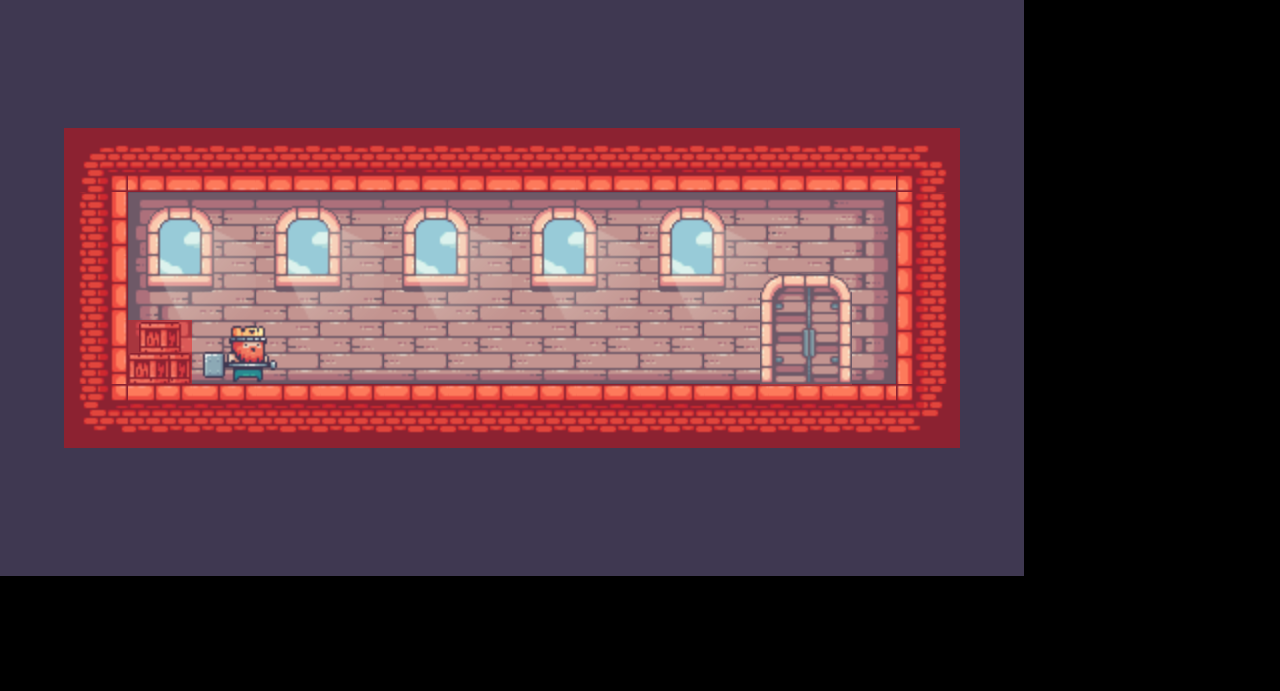
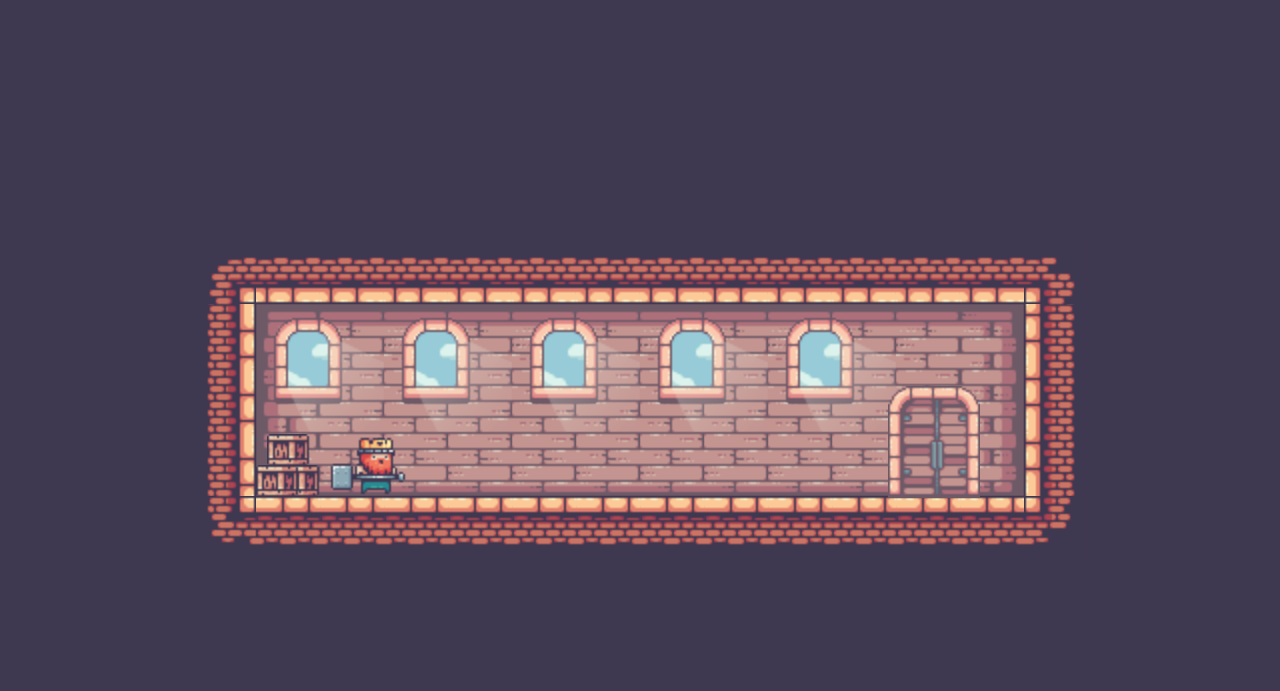
Before and after one commit to 1deviljohn1/rooms, a website built with Vite: page index.html in a window 1280 px wide. Built offline with nearby package versions, Linux system fonts and the light colour scheme.

Commit message:
level changes

```diff
--- a/src/assets/data/collisions.ts
+++ b/src/assets/data/collisions.ts
@@ -1,20 +1,20 @@
-export const collisionsLevel1 = [
-    0, 0, 0, 0, 0, 0, 0, 0, 0, 0, 0, 0, 0, 0, 0, 0, 0, 0, 0, 0, 0, 0, 0, 0, 0, 0, 0, 0, 0, 0, 0, 0, 0, 1, 1, 1, 1, 1, 1,
-    1, 1, 1, 1, 1, 1, 1, 1, 0, 0, 1, 0, 0, 0, 0, 0, 0, 0, 0, 0, 0, 0, 0, 1, 0, 0, 1, 0, 0, 0, 0, 0, 0, 0, 0, 0, 0, 0, 0,
-    1, 0, 0, 1, 1, 0, 0, 0, 0, 0, 0, 0, 0, 0, 0, 0, 1, 0, 0, 1, 1, 1, 1, 1, 1, 1, 1, 1, 1, 1, 1, 1, 1, 0, 0, 0, 0, 0, 0,
-    0, 0, 0, 0, 0, 0, 0, 0, 0, 0, 0, 0, 0, 0, 0, 0, 0, 0, 0, 0, 0, 0, 0, 0, 0, 0, 0,
+export const collisionsLevel = [
+    [
+        0, 0, 0, 0, 0, 0, 0, 0, 0, 0, 0, 0, 0, 0, 0, 0, 0, 0, 0, 0, 0, 0, 0, 0, 0, 0, 0, 0, 0, 0, 0, 0, 0, 1, 1, 1, 1,
+        1, 1, 1, 1, 1, 1, 1, 1, 1, 1, 0, 0, 1, 0, 0, 0, 0, 0, 0, 0, 0, 0, 0, 0, 0, 1, 0, 0, 1, 0, 0, 0, 0, 0, 0, 0, 0,
+        0, 0, 0, 0, 1, 0, 0, 1, 1, 0, 0, 0, 0, 0, 0, 0, 0, 0, 0, 0, 1, 0, 0, 1, 1, 1, 1, 1, 1, 1, 1, 1, 1, 1, 1, 1, 1,
+        0, 0, 0, 0, 0, 0, 0, 0, 0, 0, 0, 0, 0, 0, 0, 0, 0, 0, 0, 0, 0, 0, 0, 0, 0, 0, 0, 0, 0, 0, 0, 0, 0,
+    ],
+    [
+        1, 1, 1, 1, 1, 1, 1, 0, 0, 0, 0, 0, 0, 0, 0, 0, 1, 0, 0, 0, 0, 0, 1, 0, 0, 0, 0, 0, 0, 0, 0, 0, 1, 0, 0, 0, 0,
+        0, 1, 0, 0, 0, 0, 0, 0, 0, 0, 0, 1, 1, 1, 1, 0, 0, 1, 0, 0, 0, 0, 0, 0, 0, 0, 0, 0, 0, 0, 1, 0, 0, 1, 0, 0, 1,
+        1, 1, 1, 1, 1, 0, 0, 1, 1, 1, 0, 0, 1, 1, 1, 1, 0, 0, 0, 0, 1, 0, 0, 1, 0, 0, 0, 0, 0, 0, 0, 0, 0, 0, 0, 0, 1,
+        0, 0, 1, 0, 0, 0, 0, 0, 0, 0, 0, 1, 1, 1, 1, 1, 0, 0, 1, 1, 1, 1, 1, 1, 1, 1, 1, 1, 1, 0, 0, 0, 0,
+    ],
+    [
+        0, 0, 0, 0, 0, 0, 0, 0, 0, 0, 0, 0, 0, 0, 0, 0, 0, 1, 1, 1, 1, 1, 1, 1, 1, 1, 1, 1, 1, 1, 1, 0, 0, 1, 0, 0, 0,
+        0, 0, 0, 0, 0, 0, 0, 0, 0, 1, 0, 0, 1, 0, 0, 0, 0, 0, 0, 0, 0, 0, 0, 0, 0, 1, 0, 0, 1, 0, 0, 0, 0, 0, 0, 0, 0,
+        1, 1, 1, 1, 1, 0, 0, 1, 0, 0, 0, 0, 0, 0, 0, 0, 0, 0, 0, 1, 0, 0, 0, 1, 1, 0, 0, 0, 0, 0, 0, 0, 0, 0, 1, 1, 0,
+        0, 0, 1, 1, 1, 1, 1, 1, 1, 1, 1, 1, 1, 1, 1, 0, 0, 0, 0, 0, 0, 0, 0, 0, 0, 0, 0, 0, 0, 0, 0, 0, 0,
+    ],
 ]
-
-export const collisionsLevel2 = [
-    1, 1, 1, 1, 1, 1, 1, 0, 0, 0, 0, 0, 0, 0, 0, 0, 1, 0, 0, 0, 0, 0, 1, 0, 0, 0, 0, 0, 0, 0, 0, 0, 1, 0, 0, 0, 0, 0, 1,
-    0, 0, 0, 0, 0, 0, 0, 0, 0, 1, 1, 1, 1, 0, 0, 1, 0, 0, 0, 0, 0, 0, 0, 0, 0, 0, 0, 0, 1, 0, 0, 1, 0, 0, 1, 1, 1, 1, 1,
-    1, 0, 0, 1, 1, 1, 0, 0, 1, 1, 1, 1, 0, 0, 0, 0, 1, 0, 0, 1, 0, 0, 0, 0, 0, 0, 0, 0, 0, 0, 0, 0, 1, 0, 0, 1, 0, 0, 0,
-    0, 0, 0, 0, 0, 1, 1, 1, 1, 1, 0, 0, 1, 1, 1, 1, 1, 1, 1, 1, 1, 1, 1, 0, 0, 0, 0,
-]
-
-export const collisionsLevel3 = [
-    0, 0, 0, 0, 0, 0, 0, 0, 0, 0, 0, 0, 0, 0, 0, 0, 0, 1, 1, 1, 1, 1, 1, 1, 1, 1, 1, 1, 1, 1, 1, 0, 0, 1, 0, 0, 0, 0, 0,
-    0, 0, 0, 0, 0, 0, 0, 1, 0, 0, 1, 0, 0, 0, 0, 0, 0, 0, 0, 0, 0, 0, 0, 1, 0, 0, 1, 0, 0, 0, 0, 0, 0, 0, 0, 1, 1, 1, 1,
-    1, 0, 0, 1, 0, 0, 0, 0, 0, 0, 0, 0, 0, 0, 0, 1, 0, 0, 0, 1, 1, 0, 0, 0, 0, 0, 0, 0, 0, 0, 1, 1, 0, 0, 0, 1, 1, 1, 1,
-    1, 1, 1, 1, 1, 1, 1, 1, 1, 0, 0, 0, 0, 0, 0, 0, 0, 0, 0, 0, 0, 0, 0, 0, 0, 0, 0,
-]
--- a/src/assets/styles/app.scss
+++ b/src/assets/styles/app.scss
@@ -1,6 +1,10 @@
 body {
     margin: 0;
-    background: #000;
+    background: #3f3851;
+    display: flex;
+    justify-content: center;
+    align-items: center;
+    height: 100vh;
 }
 
 canvas {
--- a/src/classes/CollisionBlock.ts
+++ b/src/classes/CollisionBlock.ts
@@ -15,9 +15,4 @@ export class CollisionBlock {
             rigth: this.position.x + this.width,
         }
     }
-
-    draw(ctx: CanvasRenderingContext2D) {
-        ctx.fillStyle = 'rgba(255, 0, 0, 0.4)'
-        ctx.fillRect(this.position.x, this.position.y, this.width, this.height)
-    }
 }
--- a/src/classes/Collisions.ts
+++ b/src/classes/Collisions.ts
@@ -1,21 +1,22 @@
-import { collisionsLevel1 } from '../assets/data/collisions'
+import { collisionsLevel } from '../assets/data/collisions'
 import { CollisionBlock } from './CollisionBlock'
 
 export class Collisions {
-    private collisionsToArray() {
+    private collisionsToArray(level: number) {
         const arr = []
+        const collisions = collisionsLevel[level]
 
-        for (let index = 0; index < collisionsLevel1.length; index += 16) {
-            arr.push(collisionsLevel1.slice(index, index + 16))
+        for (let index = 0; index < collisions.length; index += 16) {
+            arr.push(collisions.slice(index, index + 16))
         }
 
         return arr
     }
 
-    collisionsBlocksArray() {
+    collisionsBlocksArray(level: number) {
         const blocks: CollisionBlock[] = []
 
-        this.collisionsToArray().forEach((row, x) => {
+        this.collisionsToArray(level).forEach((row, x) => {
             row.forEach((block, y) => {
                 if (block) {
                     blocks.push(new CollisionBlock({ x: y * 64, y: x * 64 }))
--- a/src/classes/Player.ts
+++ b/src/classes/Player.ts
@@ -12,8 +12,7 @@ type Animation = {
 }
 
 export class Player {
-    constructor(collisionsBlocks: CollisionBlock[]) {
-        this.collisionsBlocks = collisionsBlocks
+    constructor() {
         this.animations.forEach((item) => {
             item.entity.src = `./img/king/${item.imageSrc}.png`
         })
@@ -61,11 +60,11 @@ export class Player {
         },
     ]
 
-    private collisionsBlocks: CollisionBlock[]
     private image: HTMLImageElement
     private framesNumber: number
     private frameReducer: number
 
+    collisionsBlocks: CollisionBlock[] | [] = []
     private gravity = 1
     private currentFrame = 0
     private frameReducerCount = 0
@@ -74,7 +73,7 @@ export class Player {
     private height = 60
     private speed = 5
     private direction: Direction = 'idleRight'
-    private lastDirection: 'left' | 'right' = 'right'
+    lastDirection: 'left' | 'right' = 'right'
     currentAnimation = this.animations[0]
     enteringDoor = false
     completeEnteringDoor = false
--- a/src/classes/Sprite.ts
+++ b/src/classes/Sprite.ts
@@ -2,7 +2,6 @@ import type { Coords } from '../types'
 
 type Image = {
     src: string
-    position: Coords
     framesNumber?: number
     framesReducer?: number
     loop?: boolean
@@ -10,17 +9,9 @@ type Image = {
 }
 
 export class Sprite {
-    constructor({
-        src,
-        position = { x: 0, y: 0 },
-        framesNumber = 1,
-        framesReducer = 0,
-        loop = true,
-        autoplay = true,
-    }: Image) {
+    constructor({ src, framesNumber = 1, framesReducer = 0, loop = true, autoplay = true }: Image) {
         this.image = new Image()
         this.image.src = src
-        this.position = position
         this.framesNumber = framesNumber
         this.framesReducer = framesReducer
         this.loop = loop
@@ -33,12 +24,12 @@ export class Sprite {
     }
 
     private image: HTMLImageElement
-    position: Coords
     private framesNumber: number
     private framesReducer: number
     private loop: boolean
     autoplay: boolean
 
+    position: Coords = { x: 0, y: 0 }
     private loaded = false
     private frameReducerCount = 0
     private currentFrame = 0
--- a/src/main.ts
+++ b/src/main.ts
@@ -1,5 +1,6 @@
 import './assets/styles/app.scss'
 import type { Keys } from './types'
+import type { CollisionBlock } from './classes/CollisionBlock'
 import { Player } from './classes/Player'
 import { EventListeners } from './classes/EventListeners'
 import { Sprite } from './classes/Sprite'
@@ -12,6 +13,7 @@ const ctx = canvas.getContext('2d') as CanvasRenderingContext2D
 canvas.width = 64 * 16
 canvas.height = 64 * 9
 let stopFading = false
+let step: 0 | 1 | 2 = 0
 
 const keys: Keys = {
     space: {
@@ -28,41 +30,75 @@ const keys: Keys = {
     },
 }
 
+const eventsListeners = new EventListeners()
+let player: Player
 const collisions = new Collisions()
-const collisionsBlocks = collisions.collisionsBlocksArray()
+let collisionsBlocks: CollisionBlock[]
+let door: Sprite
+const background = new Image()
 
-const player = new Player(collisionsBlocks)
-const eventsListeners = new EventListeners()
+const steps = [
+    {
+        init: () => {
+            player.position = { x: 200, y: 200 }
+            door.position = { x: 760, y: 274 }
+        },
+    },
+    {
+        init: () => {
+            player.position = { x: 80, y: 70 }
+            door.position = { x: 772, y: 335 }
+        },
+    },
+    {
+        init: () => {
+            player.position = { x: 800, y: 150 }
+            player.lastDirection = 'left'
+            door.position = { x: 177, y: 335 }
+        },
+    },
+]
 
-const backgroundLevel1 = new Image()
-backgroundLevel1.src = './img/backgroundLevel1.png'
-const door1 = new Sprite({
-    src: './img/doorOpen.png',
-    position: { x: 760, y: 274 },
-    framesNumber: 5,
-    framesReducer: 10,
-    loop: false,
-    autoplay: false,
-})
-
-eventsListeners.listenKeyDown(player, door1, keys)
-eventsListeners.listenKeyUp(keys)
-
-const animate = () => {
+async function animate() {
     window.requestAnimationFrame(animate)
 
-    ctx.drawImage(backgroundLevel1, 0, 0)
-    door1.draw(ctx)
-    collisionsBlocks.forEach((block) => {
-        block.draw(ctx)
-    })
-
+    ctx.drawImage(background, 0, 0)
+    door.draw(ctx)
     player.animate(keys, ctx)
 
     if (player.completeEnteringDoor && !stopFading) {
-        fadeOut(canvas, 800)
         stopFading = true
+        step++
+
+        if (step > 2) {
+            step = 0
+        }
+
+        await fadeOut(canvas, 600)
+        initStep(step)
     }
 }
 
+function initStep(step: number) {
+    canvas.style.opacity = '1'
+    player = new Player()
+    door = new Sprite({
+        src: './img/doorOpen.png',
+        framesNumber: 5,
+        framesReducer: 10,
+        loop: false,
+        autoplay: false,
+    })
+    background.src = `./img/backgroundLevel${step + 1}.png`
+    collisionsBlocks = collisions.collisionsBlocksArray(step)
+    player.collisionsBlocks = collisionsBlocks
+    stopFading = false
+
+    eventsListeners.listenKeyDown(player, door, keys)
+    eventsListeners.listenKeyUp(keys)
+
+    steps[step].init()
+}
+
+initStep(step)
 animate()
--- a/src/utils/fadeOut.ts
+++ b/src/utils/fadeOut.ts
@@ -1,4 +1,5 @@
-export const fadeOut = (element: HTMLElement, speed: number) => {
+export function fadeOut(element: HTMLElement, speed: number) {
+    return new Promise<void>((resolve) => {
         let counter = 0
         const acceleration = 2
 
@@ -7,6 +8,8 @@ export const fadeOut = (element: HTMLElement, speed: number) => {
             element.style.opacity = String((100 - counter) / 100)
             if (counter === 100) {
                 clearInterval(timer)
+                resolve()
             }
         }, speed / 100)
+    })
 }
```
Lines whose indentation alone changed are shown as unchanged.
